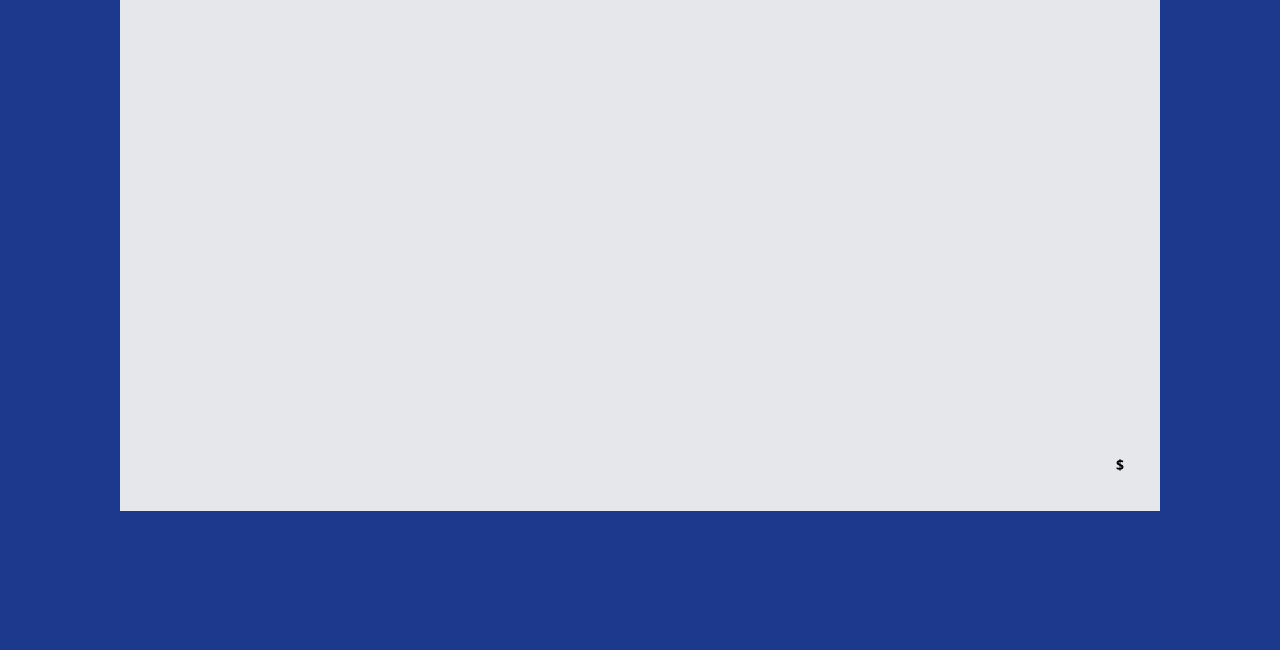
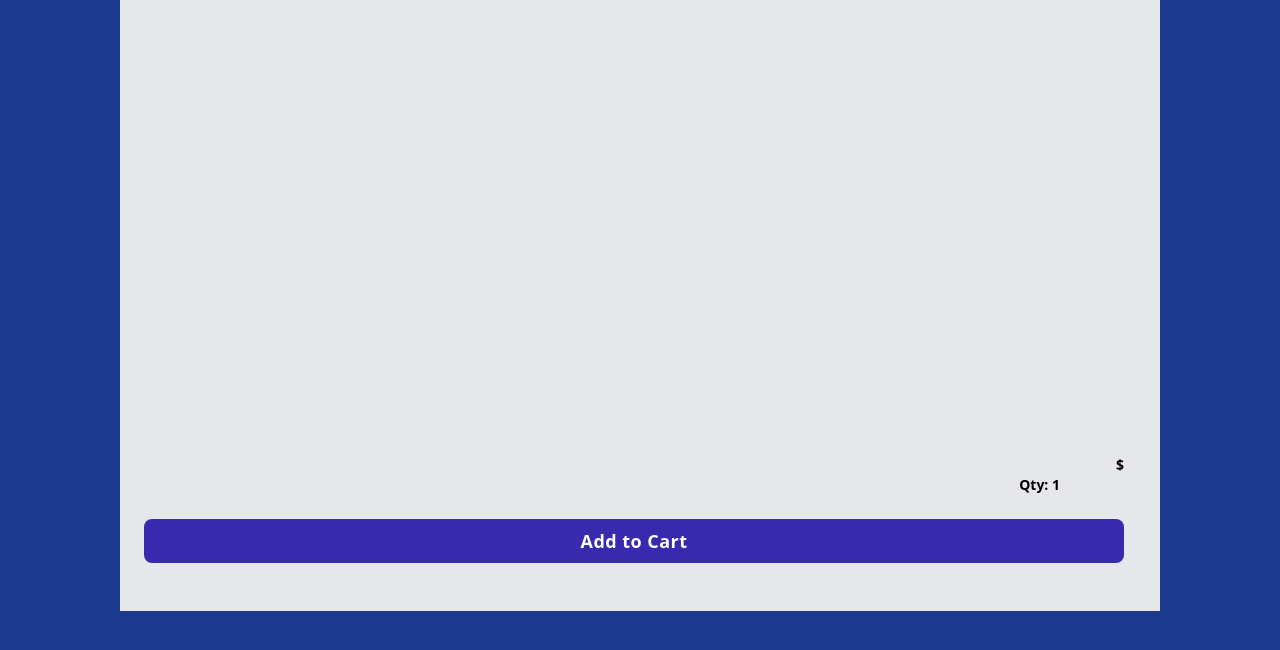
Before and after one commit to Cooldude493/every-dice, a Flask app: template templates/product.html.jinja in a window 1280 px wide. Shown: the part 65-715 px from the top of the page. Run offline with Flask 3, Linux system fonts and the light colour scheme; the template is opened without the code that fills it, so the values that code supplies are empty.

Commit message:
Add to Cart Functionality

```diff
--- a/main.py
+++ b/main.py
@@ -1,6 +1,6 @@
 from flask import Flask, render_template,  request, flash, redirect, abort
 
-from flask_login import LoginManager, login_user, logout_user, login_required
+from flask_login import LoginManager, login_user, logout_user, login_required, current_user
 
 import pymysql
 
@@ -94,6 +94,22 @@
 
     return render_template("product.html.jinja", product=result)
 
+@app.route("/product/<product_id>/add_to_cart", methods=['POST'])
+@login_required
+def add_to_cart(product_id):
+
+    quantity = request.form['quantity']
+    connection = connect_db()
+    cursor = connection.cursor()
+
+    cursor.execute("INSERT INTO `Cart` (`Quantity`, `ProductID`, `UserID`) VALUES ( %s, %s, %s ) ON DUPLICATE KEY UPDATE `Quantity` = `Quantity` + %s ",(quantity, product_id, current_user.id, quantity) )
+
+    connection.close()
+
+
+    return redirect("/cart")
+
+
 @app.route("/register", methods=["POST" , "GET"])
 
 def register():
--- a/templates/product.html.jinja
+++ b/templates/product.html.jinja
@@ -27,7 +27,18 @@
         {{ product ["Description"]}}
         </div>
 
-            <div class="text-right font-bold text-sm pb-3 pr-3"> ${{ product ["Price"]}} </div>
+            <div class="text-right font-bold text-sm pb-3 pr-3"> ${{ product ["Price"]}}
+
+             <form method="post" action="/product/{{product['ID']}}/add_to_cart">
+              <label>Qty:</label>
+              <input type="number" name="quantity" value="1" min="1" max="10">
+
+                <button type="submit" class="w-full mt-6 mb-3 bg-indigo-800 rounded-lg px-4 py-2 text-lg text-gray-800 tracking-wide font-semibold font-sans text-white">
+                Add to Cart
+                </button>
+            </form>
+
+            </div>
 
     </main>
   </body>
```
